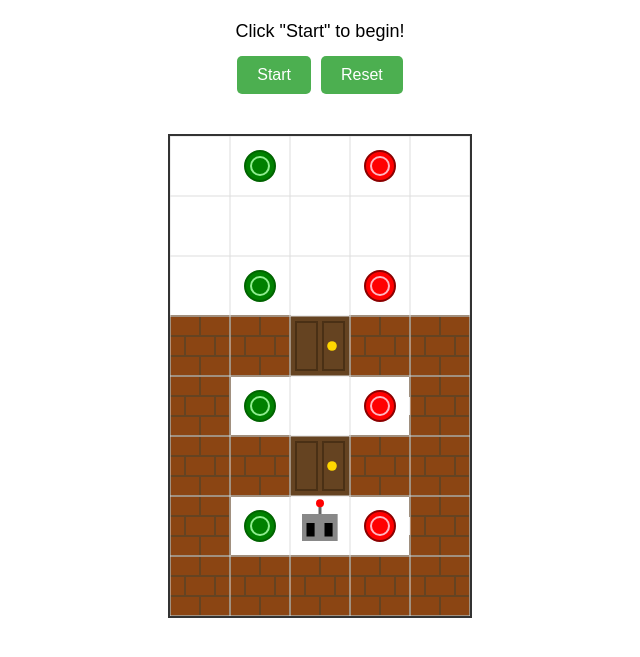
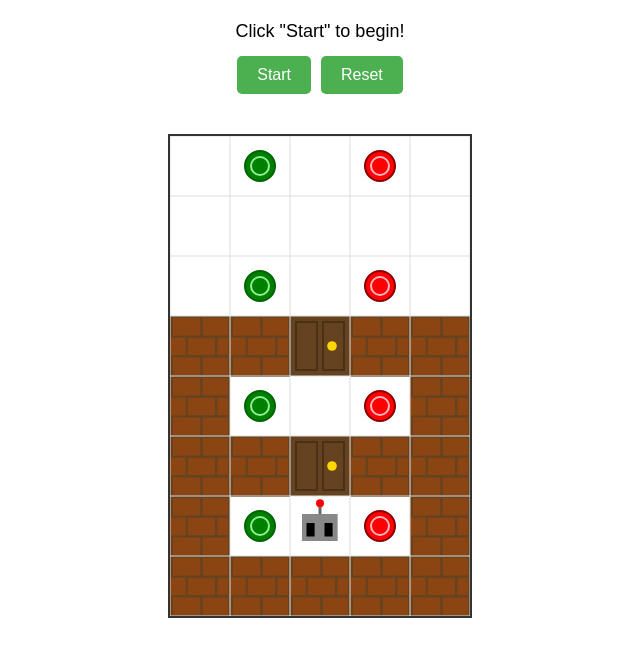
Before and after one commit to gelisam/robot-likes-coins, a plain HTML site: page index.html in a window 1280 px wide. Shown: the part 79-736 px from the top of the page, without its empty margins (320-960 px from the left). Drawn offline with Linux system fonts and the light colour scheme.

Commit message:
restrict brick within outline

```diff
--- a/index.html
+++ b/index.html
@@ -139,8 +139,9 @@
 
         // Draw functions
         function drawBrickWall(x, y, size) {
-            const brickHeight = size / 3;
-            const brickWidth = size / 2;
+            const adjustedSize = size - 1; // adjust for stroke
+            const brickHeight = adjustedSize / 3;
+            const brickWidth = adjustedSize / 2;
 
             ctx.fillStyle = '#8B4513';
             ctx.fillRect(x, y, size, size);
@@ -150,11 +151,11 @@
 
             for (let row = 0; row < 3; row++) {
                 const offsetX = (row % 2) * (brickWidth / 2);
-                for (let col = 0; col < 3; col++) {
+                for (let col = 0; col < 2; col++) {
                     const bx = x + col * brickWidth + offsetX;
                     const by = y + row * brickHeight;
                     if (bx < x + size && by < y + size) {
-                        ctx.strokeRect(bx, by, Math.min(brickWidth, x + size - bx), brickHeight);
+                        ctx.strokeRect(bx+2, by+1, Math.min(brickWidth, x + size - bx - 3), brickHeight);
                     }
                 }
             }
```
